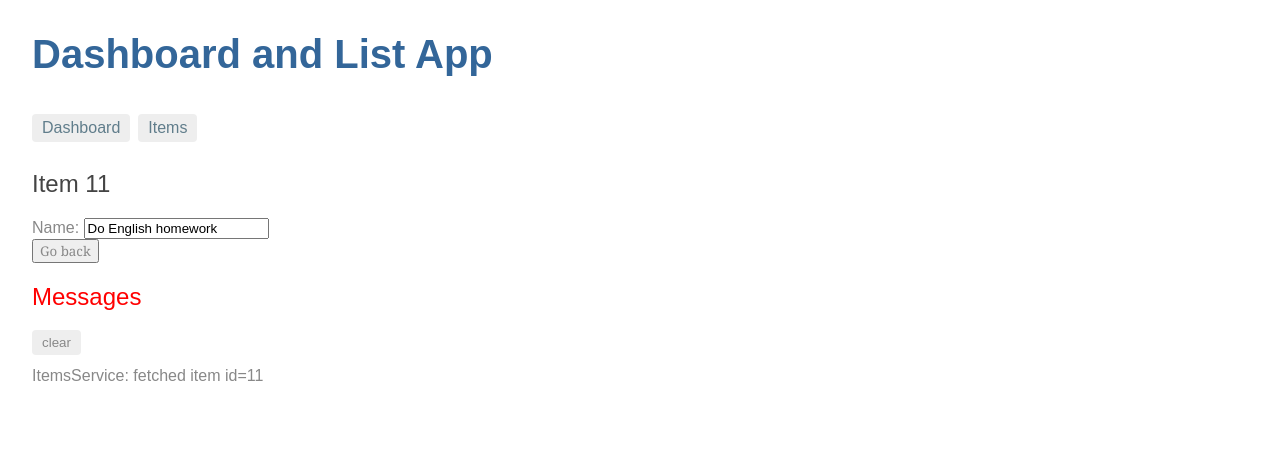
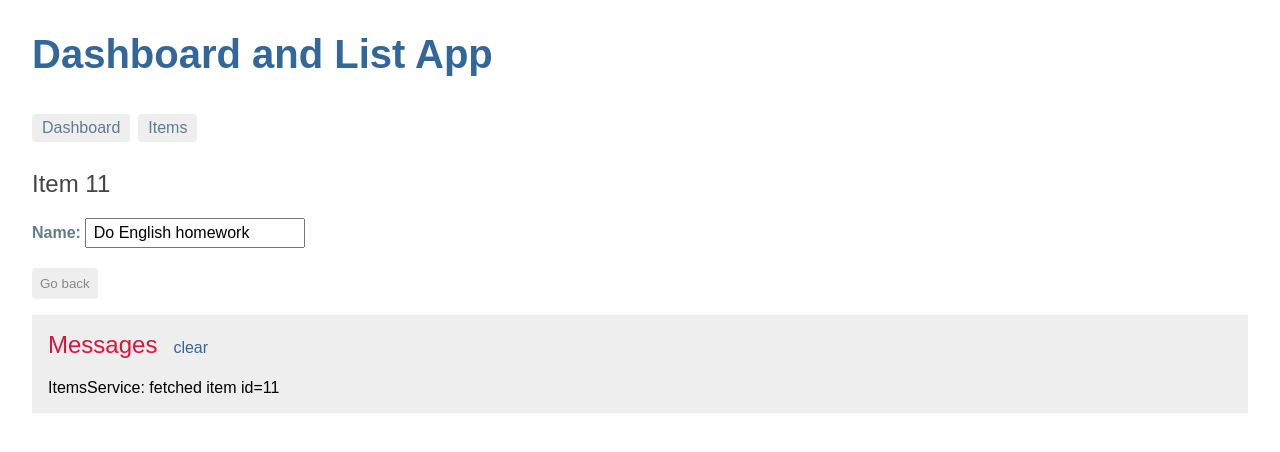
Before and after one commit to tuttiq/my-angular-app, an Angular app: page /detail/11 in a window 1280 px wide. Shown: the top 452 px of the page. Built offline with nearby package versions, Linux system fonts and the light colour scheme.

Commit message:
styles :art:

```diff
--- a/src/app/item-detail/item-detail.component.css
+++ b/src/app/item-detail/item-detail.component.css
@@ -0,0 +1,12 @@
+label {
+  color: #607D8B;
+  font-weight: bold;
+}
+input {
+  height: 1.5em;
+  font-size: 1em;
+  padding-left: .4em;
+}
+button {
+  margin-top: 20px;
+}
--- a/src/app/messages/messages.component.css
+++ b/src/app/messages/messages.component.css
@@ -1,34 +1,19 @@
 h2 {
-  color: red;
-  font-family: Arial, Helvetica, sans-serif;
-  font-weight: lighter;
+  color: crimson;
+  margin-top: 0;
+  display: inline-block;
 }
-body {
-  margin: 2em;
+a.clear {
+  color: #369;
+  display: inline-block;
+  margin-left: 16px;
+  cursor: pointer;
 }
-body, input[text], button {
-  color: crimson;
-  font-family: Cambria, Georgia;
+a.clear:hover {
+  color: blue;
 }
-
-button.clear {
-  font-family: Arial;
+.messages-area {
   background-color: #eee;
-  border: none;
-  padding: 5px 10px;
-  border-radius: 4px;
-  cursor: pointer;
-  cursor: hand;
+  margin-top: 16px;
+  padding: 16px;
 }
-button:hover {
-  background-color: #cfd8dc;
-}
-button:disabled {
-  background-color: #eee;
-  color: #aaa;
-  cursor: auto;
-}
-button.clear {
-  color: #888;
-  margin-bottom: 12px;
-}
--- a/src/app/messages/messages.component.html
+++ b/src/app/messages/messages.component.html
@@ -1,5 +1,7 @@
-<div *ngIf="messageService.messages.length">
+<div class="messages-area">
   <h2>Messages</h2>
-  <button class="clear" (click)="messageService.clear()">clear</button>
-  <div *ngFor="let message of messageService.messages">{{message}}</div>
+  <a class="clear" (click)="messageService.clear()">clear</a>
+  <div *ngIf="messageService.messages.length">
+      <div *ngFor="let message of messageService.messages">{{message}}</div>
+  </div>
 </div>
--- a/src/styles.css
+++ b/src/styles.css
@@ -12,11 +12,22 @@ h2, h3 {
 body {
   margin: 2em;
 }
-body, input[text], button {
-  color: #888;
-  font-family: Cambria, Georgia;
-}
-/* everywhere else */
 * {
   font-family: Arial, Helvetica, sans-serif;
 }
+button {
+  color: #888;
+  background-color: #eee;
+  border: none;
+  padding: 8px;
+  border-radius: 4px;
+  cursor: pointer;
+}
+button:hover {
+  background-color: #cfd8dc;
+}
+button:disabled {
+  background-color: #eee;
+  color: #ccc;
+  cursor: auto;
+}
```
